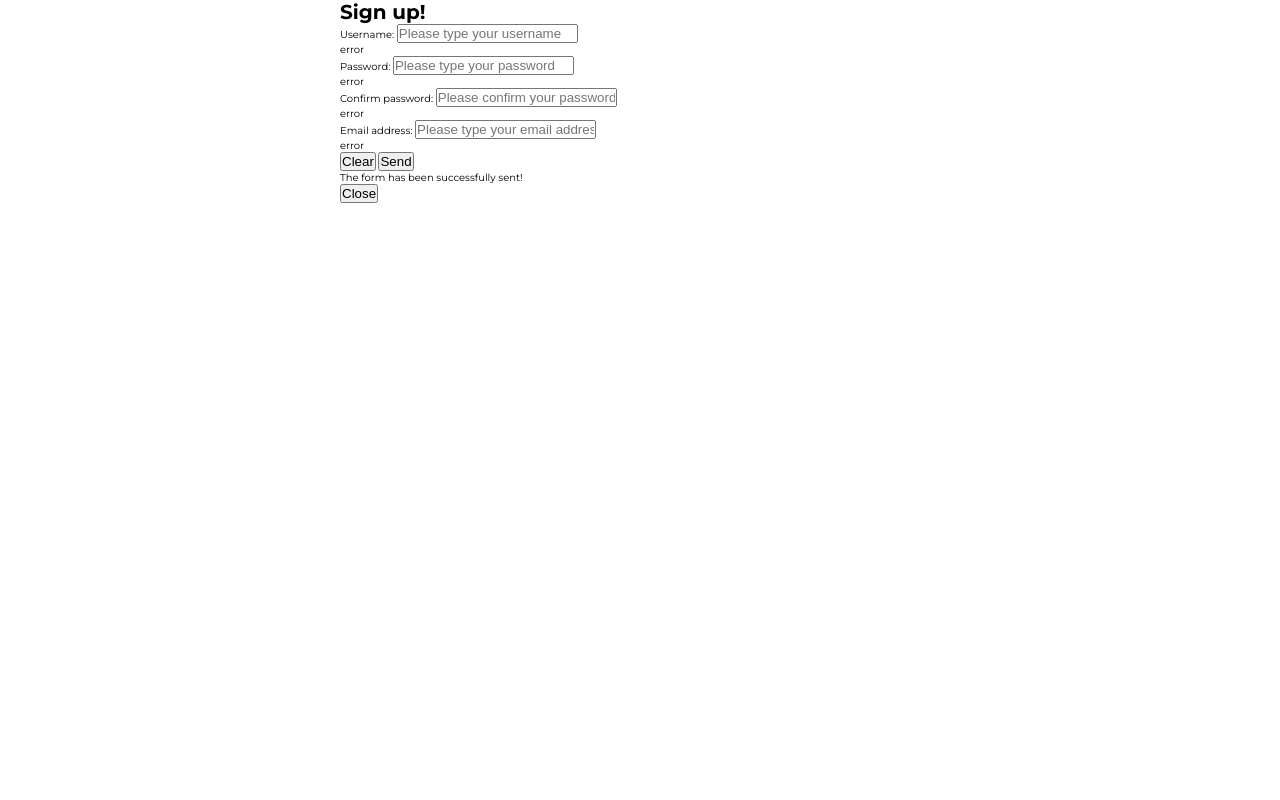
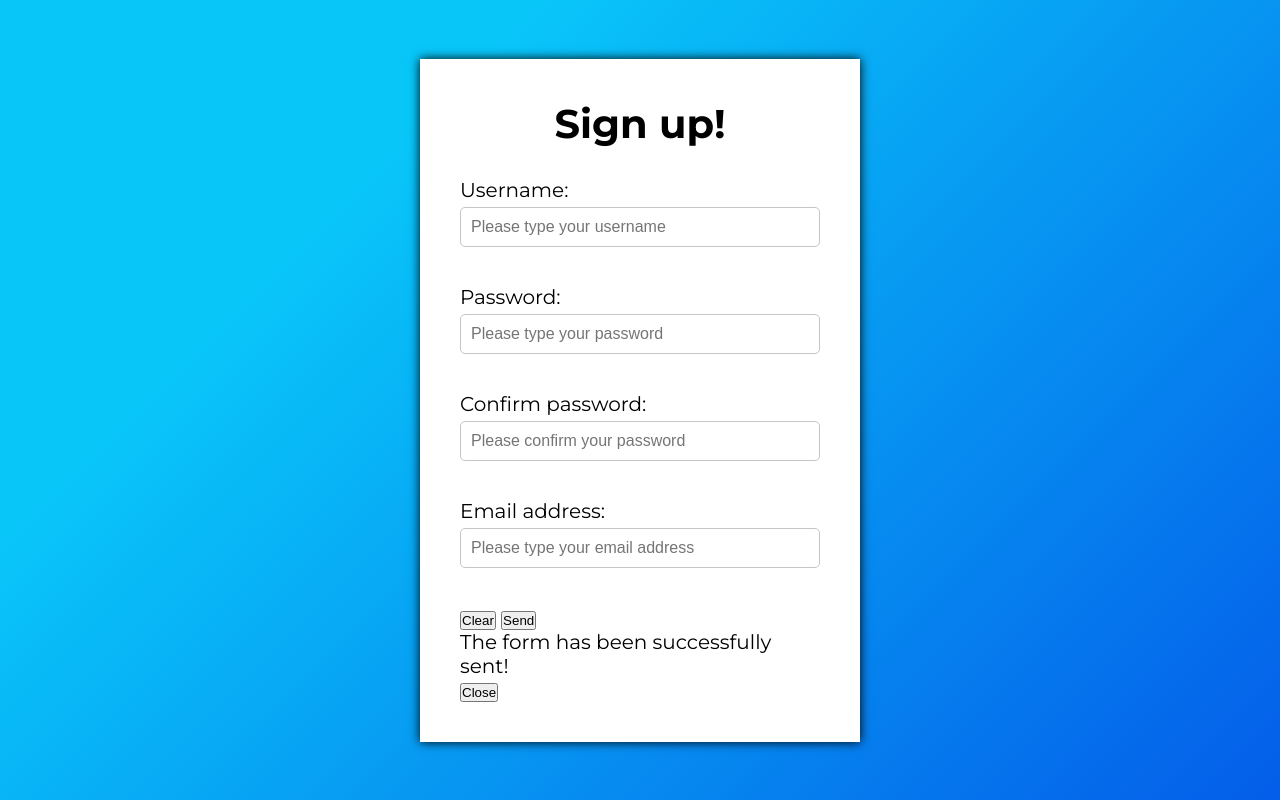
Before and after one commit to gabatk/Form-Validator, a plain HTML site: page index.html in a window 1280 px wide. Drawn offline with Linux system fonts and the light colour scheme.

Commit message:
Some new CSS styles implemented.

```diff
--- a/css/style.css
+++ b/css/style.css
@@ -12,11 +12,59 @@ html {
 
 body {
     display: flex;
-    justify-content: center;align-items: center;
-    min-width: 100vh;
+    justify-content: center;
+    align-items: center;
+    min-height: 100vh;
     font-family: 'Montserrat', sans-serif;
+    background-image: linear-gradient(315deg, #045de9 0%, #09c6f9 74%);
 }
 
 .wrapper {
-    width: 600px;
+    width: 440px;
+    background-color: #fff;
+    box-shadow: 0 0 10px #000;
 }
+
+form {
+    padding: 40px;
+    font-size: 2rem;
+}
+
+.form-title {
+    margin-bottom: 30px;
+    text-align: center;
+}
+
+.form-box {
+    margin-bottom: 15px;
+}
+
+.form-label {
+    display: inline-block;
+    margin-bottom: 5px;
+}
+
+.inserted-value {
+    width: 100%;
+    padding: 10px;
+    font-size: 1.6rem;
+    border: 1px solid rgb(197, 197, 197);
+    border-radius: 5px;
+}
+
+/* .form-box.error input {     wersja duższa*/
+.error input {
+    border: 1px solid rgb(0, 137, 250);
+    background-color: rgb(0, 137, 250, .1);
+}
+
+.error-text {
+    margin: 5px 0 0 10px;
+    font-size: 1.4rem;
+    color: rgb(0, 137, 250);
+    visibility: hidden;
+}
+
+.error .error-text {
+    visibility: visible;
+}
--- a/index.html
+++ b/index.html
@@ -15,37 +15,37 @@
 	<body>
 		<div class="wrapper">
 			<form>
-				<h1>Sign up!</h1>
+				<h1 class="form-title">Sign up!</h1>
 				<div class="form-box">
-					<label for="username">Username:</label>
+					<label for="username" class="form-label">Username:</label>
 					<input
 						type="text"
 						id="username"
-						placeholder="Please type your username" />
+						placeholder="Please type your username" class="inserted-value"/>
 					<p class="error-text">error</p>
 				</div>
 				<div class="form-box">
-					<label for="password">Password:</label>
+					<label for="password" class="form-label">Password:</label>
 					<input
 						type="text"
 						id="password"
-						placeholder="Please type your password" />
+						placeholder="Please type your password" class="inserted-value"/>
 					<p class="error-text">error</p>
 				</div>
 				<div class="form-box">
-					<label for="password2">Confirm password:</label>
+					<label for="password2" class="form-label">Confirm password:</label>
 					<input
 						type="text"
 						id="password2"
-						placeholder="Please confirm your password" />
+						placeholder="Please confirm your password" class="inserted-value"/>
 					<p class="error-text">error</p>
 				</div>
 				<div class="form-box">
-					<label for="email">Email address:</label>
+					<label for="email" class="form-label">Email address:</label>
 					<input
 						type="text"
 						id="email"
-						placeholder="Please type your email address" />
+						placeholder="Please type your email address" class="inserted-value"/>
 					<p class="error-text">error</p>
 				</div>
 
@@ -55,7 +55,7 @@
 				</div>
 
 				<div class="popup">
-					<p>The form has been successfully sent!</p>
+					<p class="popup-info">The form has been successfully sent!</p>
 					<button class="close">Close</button>
 				</div>
 			</form>
```
